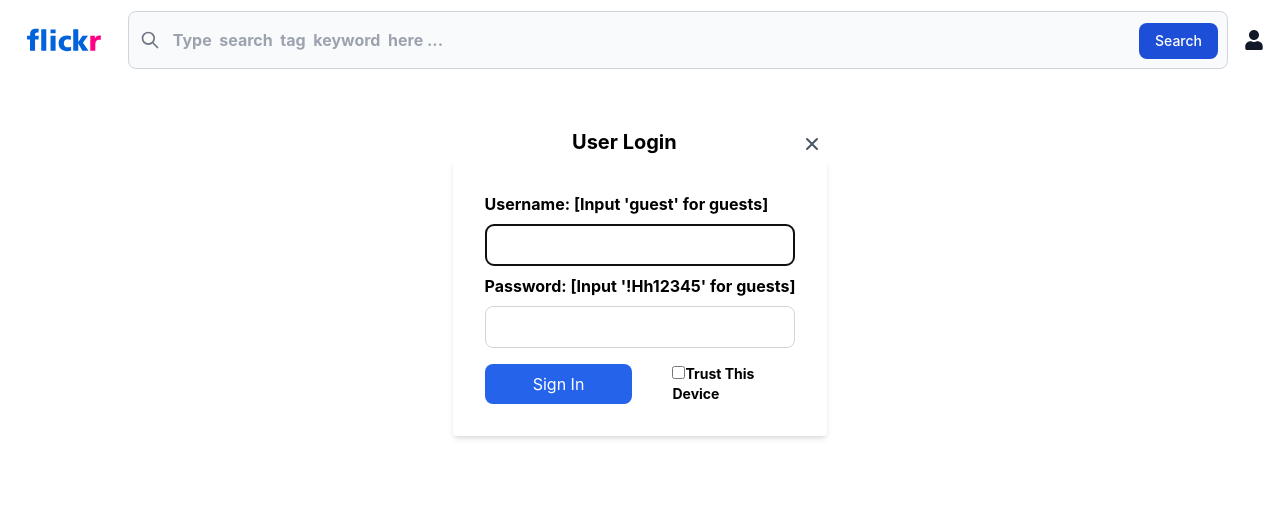
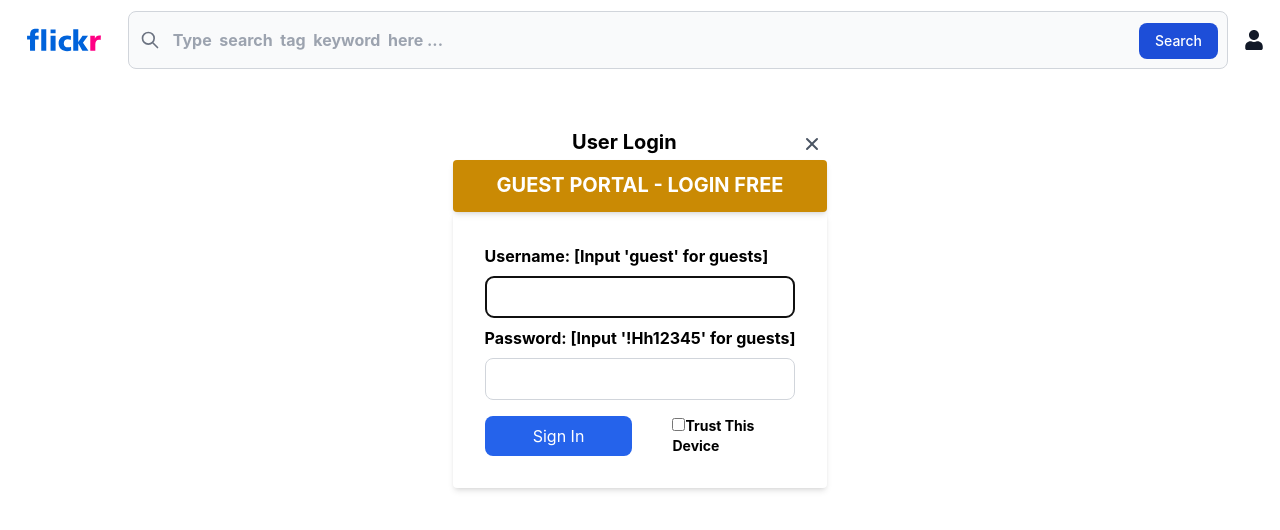
Before and after one commit to walterjin6/flickr-picture-search-frontend, a React (Create React App) app: page /login in a window 1280 px wide. Shown: the top 530 px of the page. Built offline with nearby package versions, Linux system fonts and the light colour scheme.

Commit message:
update readme.md

```diff
--- a/src/features/auth/Login.js
+++ b/src/features/auth/Login.js
@@ -31,7 +31,32 @@ const Login = () => {
   }, [username, password])
 
   useTitle('User Login')
+  const handleGuestPortal = async (e) => {
+    setUsername('admin')
+    setPassword('!Hh12345')
+    e.preventDefault()
 
+    try {
+      const { accessToken } = await login({ username, password }).unwrap()
+      dispatch(setCredentials({ accessToken }))
+      dispatch(isLoggedInOn())
+      setUsername('')
+      setPassword('')
+      navigate('/')
+    } catch (err) {
+      if (!err.status) {
+        setErrMsg('No Server Response')
+      } else if (err.status === 400) {
+        setErrMsg('Missing Username or Password')
+      } else if (err.status === 401) {
+        setErrMsg('Wrong Username or Password')
+      } else {
+        setErrMsg(err.data?.message || 'Login Error')
+      }
+      errRef.current.focus()
+      dispatch(isLoggedInOff())
+    }
+  }
   const handleSubmit = async (e) => {
     e.preventDefault()
     if (validateForm()) {
@@ -120,7 +145,15 @@ const Login = () => {
               </Link>
             </div>
           </header>
-
+          <button
+            type='submit'
+            className='w-full inline-block px-7 py-3 bg-yellow-600 text-white font-bold text-xl leading-snug uppercase rounded shadow-md hover:bg-blue-700 hover:shadow-lg focus:bg-blue-700 focus:shadow-lg focus:outline-none focus:ring-0 active:bg-blue-800 active:shadow-lg transition duration-150 ease-in-out'
+            data-mdb-ripple='true'
+            data-mdb-ripple-color='light'
+            onClick={handleGuestPortal}
+          >
+            Guest Portal - Login Free
+          </button>
           <p ref={errRef} className={errClass} aria-live='assertive'>
             {errMsg}
           </p>
```
